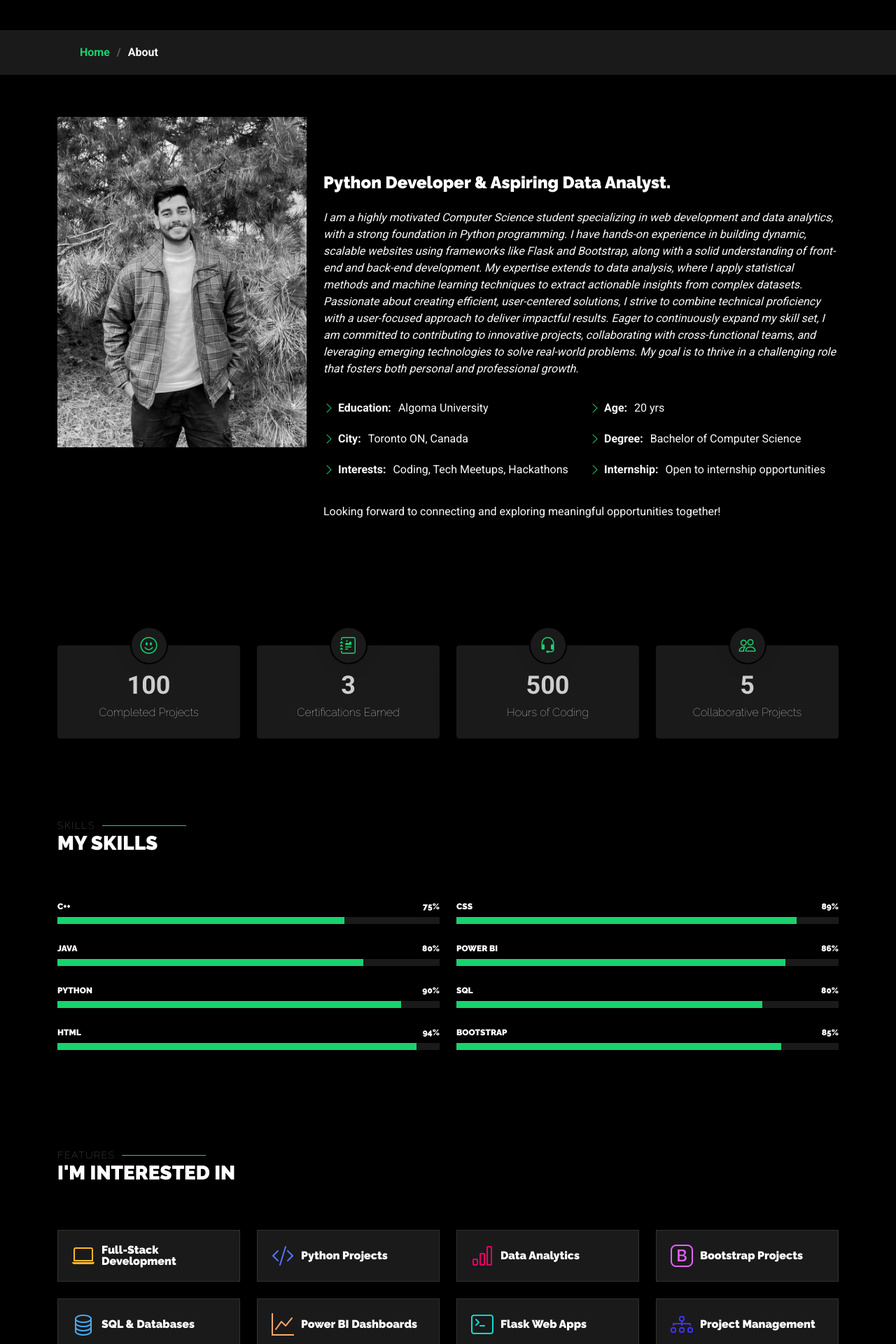
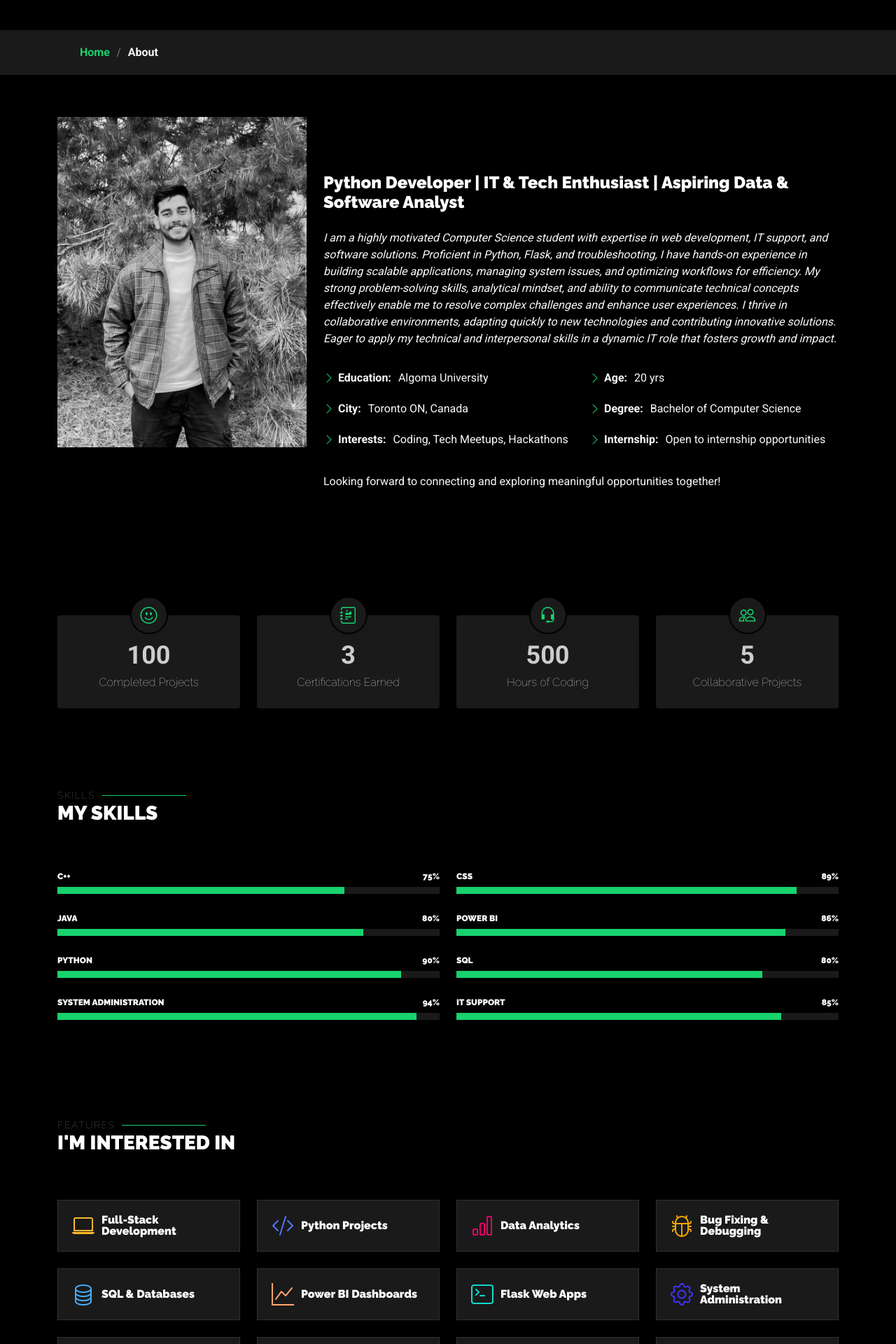
Before and after one commit to evol2402/my_portfolio, a Flask app: page /about in a window 1280 px wide. Shown: the part 420-2340 px from the top of the page at 70% size. Run offline with Flask 3, Linux system fonts and the light colour scheme; some libraries are stand-ins or nearby versions.

Commit message:
inital commit

```diff
--- a/main.py
+++ b/main.py
@@ -41,6 +41,7 @@ portpholio = [
 ]
 
 app = Flask(__name__)
+
 app.config['SECRET_KEY'] =os.environ.get('FLASK_KEY')
 
 load_dotenv()
@@ -52,7 +53,7 @@ def send_email(name, email, subject, message):
     with smtplib.SMTP("smtp.gmail.com", 587) as connection:
         connection.starttls()
         connection.login(MAIL_ADDRESS, MAIL_APP_PW)
-        connection.sendmail(MAIL_ADDRESS, email, email_message)
+        connection.sendmail(MAIL_ADDRESS, MAIL_ADDRESS, email_message)
 
 
 def calculate_age(birthdate: str) -> int:
--- a/static/vendor/php-email-form/validate.js
+++ /dev/null
@@ -1,85 +0,0 @@
-/**
-* PHP Email Form Validation - v3.9
-* URL: https://bootstrapmade.com/php-email-form/
-* Author: BootstrapMade.com
-*/
-(function () {
-  "use strict";
-
-  let forms = document.querySelectorAll('.php-email-form');
-
-  forms.forEach( function(e) {
-    e.addEventListener('submit', function(event) {
-      event.preventDefault();
-
-      let thisForm = this;
-
-      let action = thisForm.getAttribute('action');
-      let recaptcha = thisForm.getAttribute('data-recaptcha-site-key');
-
-      if( ! action ) {
-        displayError(thisForm, 'The form action property is not set!');
-        return;
-      }
-      thisForm.querySelector('.loading').classList.add('d-block');
-      thisForm.querySelector('.error-message').classList.remove('d-block');
-      thisForm.querySelector('.sent-message').classList.remove('d-block');
-
-      let formData = new FormData( thisForm );
-
-      if ( recaptcha ) {
-        if(typeof grecaptcha !== "undefined" ) {
-          grecaptcha.ready(function() {
-            try {
-              grecaptcha.execute(recaptcha, {action: 'php_email_form_submit'})
-              .then(token => {
-                formData.set('recaptcha-response', token);
-                php_email_form_submit(thisForm, action, formData);
-              })
-            } catch(error) {
-              displayError(thisForm, error);
-            }
-          });
-        } else {
-          displayError(thisForm, 'The reCaptcha javascript API url is not loaded!')
-        }
-      } else {
-        php_email_form_submit(thisForm, action, formData);
-      }
-    });
-  });
-
-  function php_email_form_submit(thisForm, action, formData) {
-    fetch(action, {
-      method: 'POST',
-      body: formData,
-      headers: {'X-Requested-With': 'XMLHttpRequest'}
-    })
-    .then(response => {
-      if( response.ok ) {
-        return response.text();
-      } else {
-        throw new Error(`${response.status} ${response.statusText} ${response.url}`);
-      }
-    })
-    .then(data => {
-      thisForm.querySelector('.loading').classList.remove('d-block');
-      if (data.trim() == 'OK') {
-        thisForm.querySelector('.sent-message').classList.add('d-block');
-        thisForm.reset();
-      } else {
-        throw new Error(data ? data : 'Form submission failed and no error message returned from: ' + action);
-      }
-    })
-    .catch((error) => {
-      displayError(thisForm, error);
-    });
-  }
-
-  function displayError(thisForm, error) {
-    thisForm.querySelector('.loading').classList.remove('d-block');
-    thisForm.querySelector('.error-message').innerHTML = error;
-    thisForm.querySelector('.error-message').classList.add('d-block');
-  }
-
-})();
--- a/templates/about.html
+++ b/templates/about.html
@@ -55,10 +55,9 @@
             <img src="static/assets/img/me.jpg"  class="img-fluid" alt="me">
           </div>
           <div class="col-lg-8 content">
-          <h2 style="padding-top:5rem;">Python Developer &amp; Aspiring Data Analyst.</h2>
+          <h2 style="padding-top:5rem;">Python Developer | IT & Tech Enthusiast | Aspiring Data & Software Analyst</h2>
               <p class="fst-italic py-3">
-             I am a highly motivated Computer Science student specializing in web development and data analytics, with a strong foundation in Python programming. I have hands-on experience in building dynamic, scalable websites using frameworks like Flask and Bootstrap, along with a solid understanding of front-end and back-end development. My expertise extends to data analysis, where I apply statistical methods and machine learning techniques to extract actionable insights from complex datasets. Passionate about creating efficient, user-centered solutions, I strive to combine technical proficiency with a user-focused approach to deliver impactful results. Eager to continuously expand my skill set, I am committed to contributing to innovative projects, collaborating with cross-functional teams, and leveraging emerging technologies to solve real-world problems. My goal is to thrive in a challenging role that fosters both personal and professional growth. </p>
-
+            I am a highly motivated Computer Science student with expertise in web development, IT support, and software solutions. Proficient in Python, Flask, and troubleshooting, I have hands-on experience in building scalable applications, managing system issues, and optimizing workflows for efficiency. My strong problem-solving skills, analytical mindset, and ability to communicate technical concepts effectively enable me to resolve complex challenges and enhance user experiences. I thrive in collaborative environments, adapting quickly to new technologies and contributing innovative solutions. Eager to apply my technical and interpersonal skills in a dynamic IT role that fosters growth and impact.</p>
             <div class="row">
               <div class="col-lg-6">
                 <ul>
@@ -167,7 +166,7 @@
   </div>
 </div><!-- End Skills Item -->
                         <div class="progress">
-  <span class="skill"><span>HTML</span> <i class="val">94%</i></span>
+  <span class="skill"><span>System Administration</span> <i class="val">94%</i></span>
   <div class="progress-bar-wrap">
     <div class="progress-bar" role="progressbar" style="width: 0%;" aria-valuenow="94" aria-valuemin="0" aria-valuemax="100"></div>
   </div>
@@ -199,7 +198,7 @@
 </div><!-- End Skills Item -->
 
 <div class="progress">
-  <span class="skill"><span>Bootstrap</span> <i class="val">85%</i></span>
+  <span class="skill"><span>IT Support</span> <i class="val">85%</i></span>
   <div class="progress-bar-wrap">
     <div class="progress-bar" role="progressbar" style="width: 0%;" aria-valuenow="85" aria-valuemin="0" aria-valuemax="100"></div>
   </div>
@@ -245,10 +244,10 @@
   </div>
 </div><!-- End Feature Item -->
 
-<div class="col-lg-3 col-md-4" data-aos="fade-up" data-aos-delay="400">
+<div class="col-lg-3 col-md-4" data-aos="fade-up" data-aos-delay="1100">
   <div class="features-item">
-    <i class="bi bi-bootstrap" style="color: #e361ff;"></i>
-    <h3><a  class="stretched-link">Bootstrap Projects</a></h3>
+    <i class="bi bi-bug" style="color: #f2a900;"></i>
+    <h3><a class="stretched-link">Bug Fixing & Debugging</a></h3>
   </div>
 </div><!-- End Feature Item -->
 
@@ -275,15 +274,15 @@
 
 <div class="col-lg-3 col-md-4" data-aos="fade-up" data-aos-delay="800">
   <div class="features-item">
-    <i class="bi bi-diagram-3" style="color: #4233ff;"></i>
-    <h3><a  class="stretched-link">Project Management</a></h3>
+    <i class="bi bi-gear" style="color: #4233ff;"></i>
+    <h3><a class="stretched-link">System Administration</a></h3>
   </div>
 </div><!-- End Feature Item -->
 
-<div class="col-lg-3 col-md-4" data-aos="fade-up" data-aos-delay="900">
+<div class="col-lg-3 col-md-4" data-aos="fade-up" data-aos-delay="1000">
   <div class="features-item">
-    <i class="bi bi-journal-code" style="color: #b2904f;"></i>
-    <h3><a  class="stretched-link">C++ Algorithms</a></h3>
+    <i class="bi bi-person-lines-fill" style="color: #6a68fb;"></i>
+    <h3><a class="stretched-link">Technical Support</a></h3>
   </div>
 </div><!-- End Feature Item -->
 
@@ -301,10 +300,10 @@
   </div>
 </div><!-- End Feature Item -->
 
-<div class="col-lg-3 col-md-4" data-aos="fade-up" data-aos-delay="1200">
+          <div class="col-lg-3 col-md-4" data-aos="fade-up" data-aos-delay="1200">
   <div class="features-item">
-    <i class="bi bi-brush" style="color: #29cc61;"></i>
-    <h3><a  class="stretched-link">UI/UX Design</a></h3>
+    <i class="bi bi-box-arrow-in-right" style="color: #0096ff;"></i>
+    <h3><a class="stretched-link">ServiceNow Implementation</a></h3>
   </div>
 </div><!-- End Feature Item -->
 
```
Also changed, not shown: templates/resume.html (+64 -17 lines).
